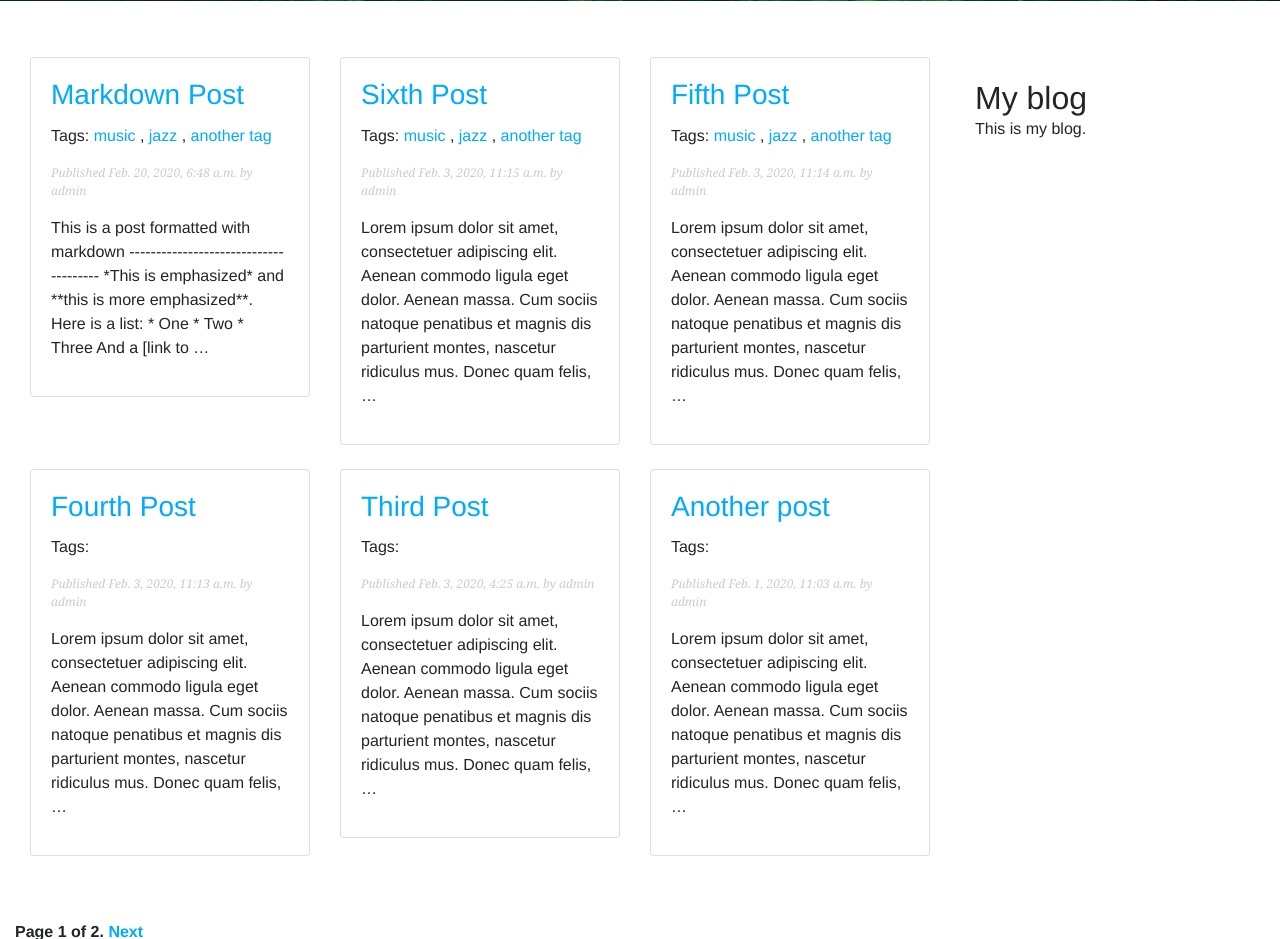
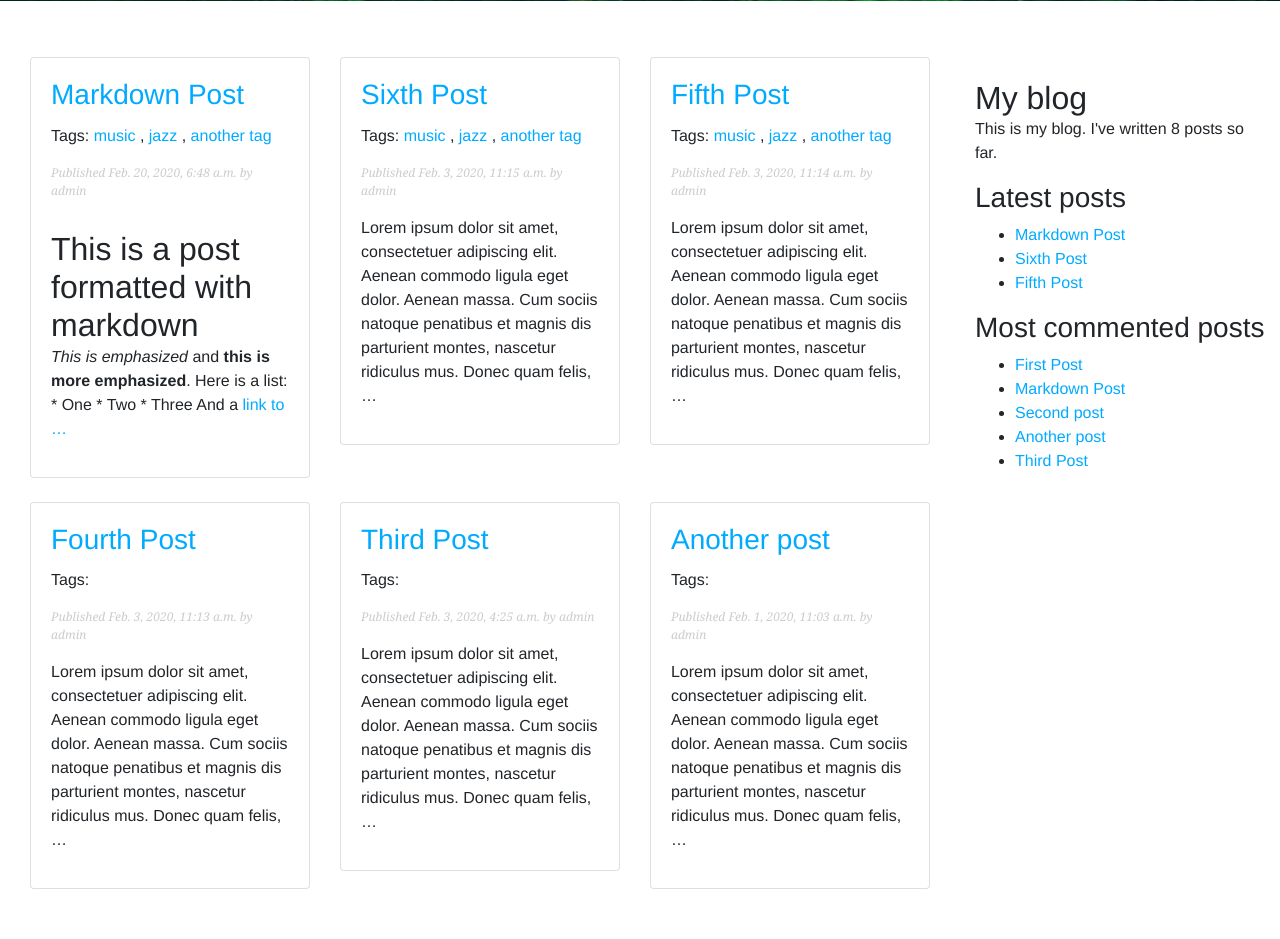
Before and after one commit to munyuaDeveloper/Mysite, a Django app: page /blog/ in a window 1280 px wide. Shown: the part 463-1402 px from the top of the page. Run offline with Django 3.2, Linux system fonts and the light colour scheme; data comes from the database, SQL or seed files in the repository; both versions use the stored data as it was after the commit; parts of the project's set-up code (start-up, migrations or seed data) failed here and were passed over; some libraries are stand-ins or nearby versions.

Commit message:
added template tags in my blog application

```diff
--- a/blog/templates/blog/base.html
+++ b/blog/templates/blog/base.html
@@ -1,3 +1,4 @@
+{% load blog_tags %}
 {% load static %}
 <!DOCTYPE html>
 <html lang="">
@@ -81,7 +82,18 @@
         </div>
         <div class="col-sm-3">
             <h2>My blog</h2>
-            <p>This is my blog.</p>
+            <p>This is my blog. I've written {% total_posts %} posts so far.</p>
+            <h3>Latest posts</h3>
+            {% show_latest_posts 3 %}
+            <h3>Most commented posts</h3>
+            {% get_most_commented_posts as most_commented_posts %}
+            <ul>
+                {% for post in most_commented_posts %}
+                    <li>
+                        <a href="{{ post.get_absolute_url }}">{{ post.title }}</a>
+                    </li>
+                {% endfor %}
+            </ul>
         </div>
     </div>
 
--- a/blog/templates/blog/post/detail.html
+++ b/blog/templates/blog/post/detail.html
@@ -1,4 +1,5 @@
 {% extends "blog/base.html" %}
+{% load blog_tags %}
 {% block title %}
     {{ post.title }}
 {% endblock %}
@@ -7,7 +8,8 @@
     <p class="date">
         Published {{ post.publish }} by {{ post.author }}
     </p>
-    {{ post.body|linebreaks }}
+    {#    {{ post.body|linebreaks }}#}
+    {{ post.body|markdown }}
     <p>
         <a href="{% url "blog:post_share" post.id %}">
             Share this post
--- /dev/null
+++ b/blog/templates/blog/post/latest_posts.html
@@ -0,0 +1,7 @@
+<ul>
+    {% for post in latest_posts %}
+        <li>
+        <a href="{{ post.get_absolute_url }}">{{ post.title }}</a>
+        </li>
+     {% endfor %}
+</ul>
--- a/blog/templates/blog/post/list.html
+++ b/blog/templates/blog/post/list.html
@@ -1,4 +1,5 @@
 {% extends "blog/base.html" %}
+{% load blog_tags %}
 {% block title %}My Blog{% endblock %}
 {% block content %}
     <div class="container-fluid">
@@ -27,7 +28,8 @@
                             <p class="date">
                                 Published {{ post.publish }} by {{ post.author }}
                             </p>
-                            {{ post.body|truncatewords:30|linebreaks }}
+                            {# {{ post.body|truncatewords:30|linebreaks }}#}
+                            {{ post.body|markdown|truncatewords_html:30 }}
                         </div>
                     </div>
                 </div>
--- a/blog/templatetags/blog_tags.py
+++ b/blog/templatetags/blog_tags.py
@@ -0,0 +1,30 @@
+from django import template
+from ..models import Post
+from django.db.models import Count
+from django.utils.safestring import mark_safe
+import markdown
+
+register = template.Library()
+
+
+@register.simple_tag
+def total_posts():
+    return Post.published.count()
+
+
+@register.inclusion_tag('blog/post/latest_posts.html')
+def show_latest_posts(count=5):
+    latest_posts = Post.published.order_by('-publish')[:count]
+    return {'latest_posts': latest_posts}
+
+
+@register.simple_tag
+def get_most_commented_posts(count=5):
+    return Post.published.annotate(
+        total_comments=Count('comments')
+    ).order_by('-total_comments')[:count]
+
+
+@register.filter(name='markdown')
+def markdown_format(text):
+    return mark_safe(markdown.markdown(text))
--- a/mysite/settings.py
+++ b/mysite/settings.py
@@ -37,6 +37,8 @@
     'django.contrib.staticfiles',
     'blog.apps.BlogConfig',
     'taggit',
+    'django.contrib.sites',
+    'django.contrib.sitemaps',
 ]
 
 MIDDLEWARE = [
--- a/mysite/urls.py
+++ b/mysite/urls.py
@@ -1,8 +1,17 @@
 from django.contrib import admin
 from django.urls import path, include
+from django.conf.urls import include, url
+from django.contrib.sitemaps.views import sitemap
+from blog.sitemaps import PostSitemap
 
+sitemaps = {
+    'posts': PostSitemap,
+}
 
 urlpatterns = [
-    path('admin/', admin.site.urls),
-    path('blog/', include('blog.urls', namespace='blog')),
+    # path('admin/', admin.site.urls),
+    # path('blog/', include('blog.urls', namespace='blog')),
+    url(r'^admin/', admin.site.urls),
+    url(r'blog/', include('blog.urls', namespace='blog')),
+    url(r'^sitemap\.xml$', sitemap, {'sitemaps': sitemaps}, name='django.contrib.sitemaps.views.sitemap'),
 ]
```
Also changed, not shown: blog/sitemaps.py (added, +13 -0 lines), blog/static/css/blog.css (+52 -47 lines), db.sqlite3.
